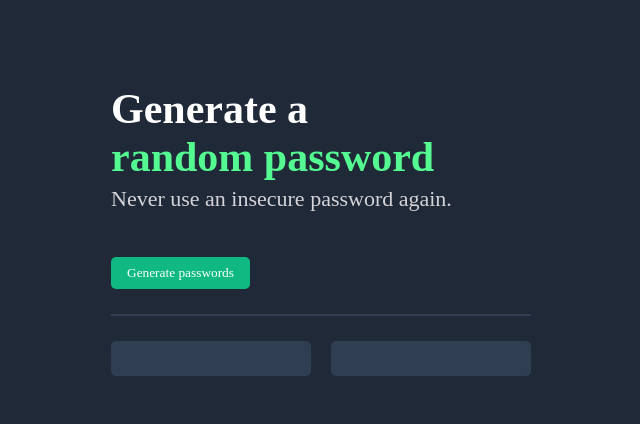
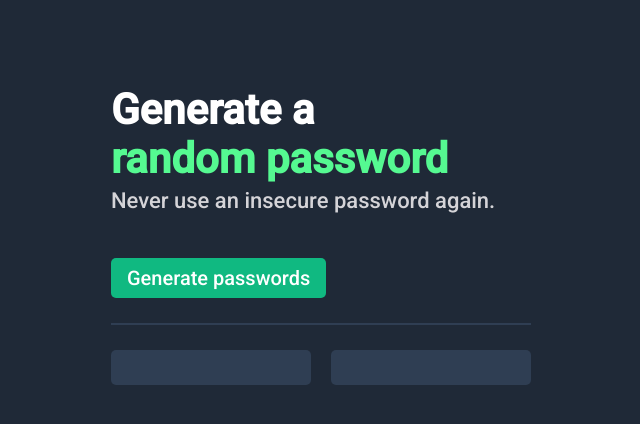
Before and after one commit to MrSandeepSharma/Random-Password-Generator, a plain HTML site: page index.html in a window 1280 px wide. Shown: the whole page, without its empty margins (319-959 px from the left). Drawn offline with Linux system fonts and the light colour scheme.

Commit message:
Initial commit 🔥

```diff
--- a/styles.css
+++ b/styles.css
@@ -9,6 +9,7 @@ body {
     flex-direction: column;
     background: #1F2937;
     color: white;
+    font-family: 'Roboto', sans-serif;
 }
 
 h1, p {
@@ -39,12 +40,13 @@ h1, p {
 
 .generate-btn {
     background: #10B981;
-    font-family: inherit;
     color: white;
     padding: 8px 16px;
     margin: 40px 0 25px;
     border: none;
     border-radius: 5px;
+    font-family: inherit;
+    font-size: 20px;
 }
 
 .flex-container {
```
